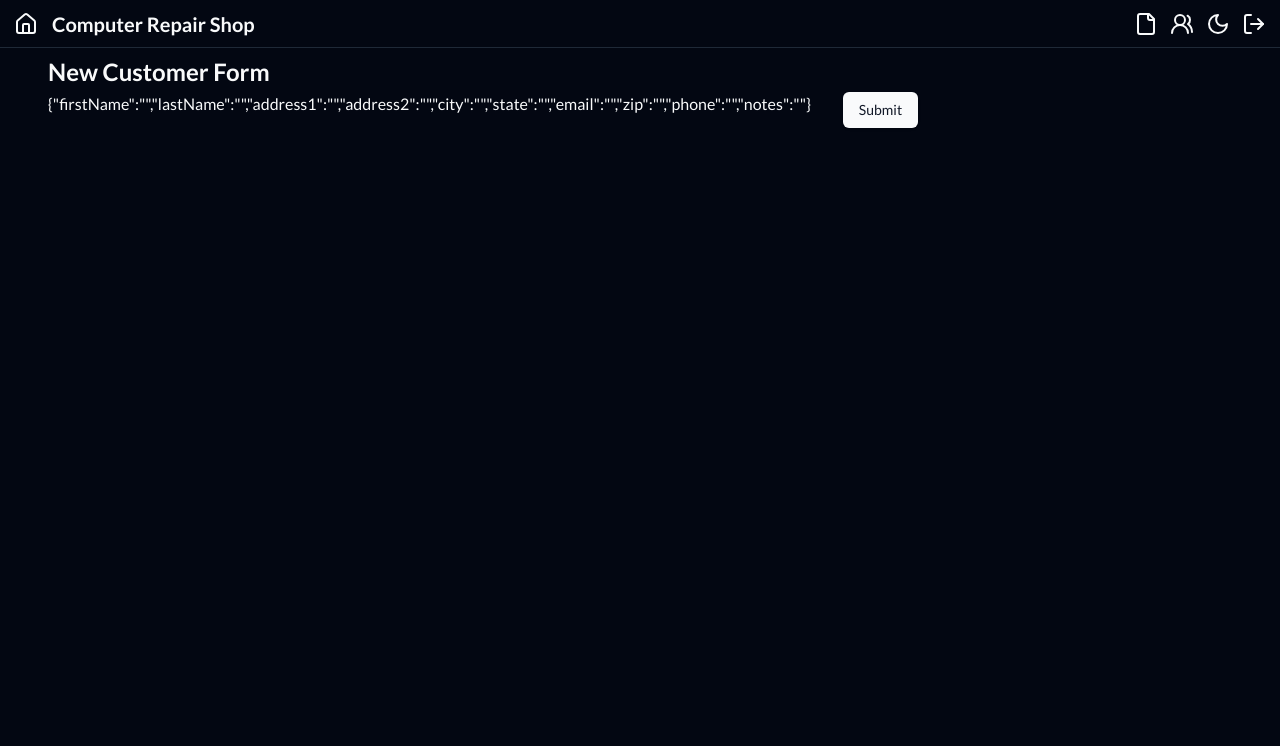
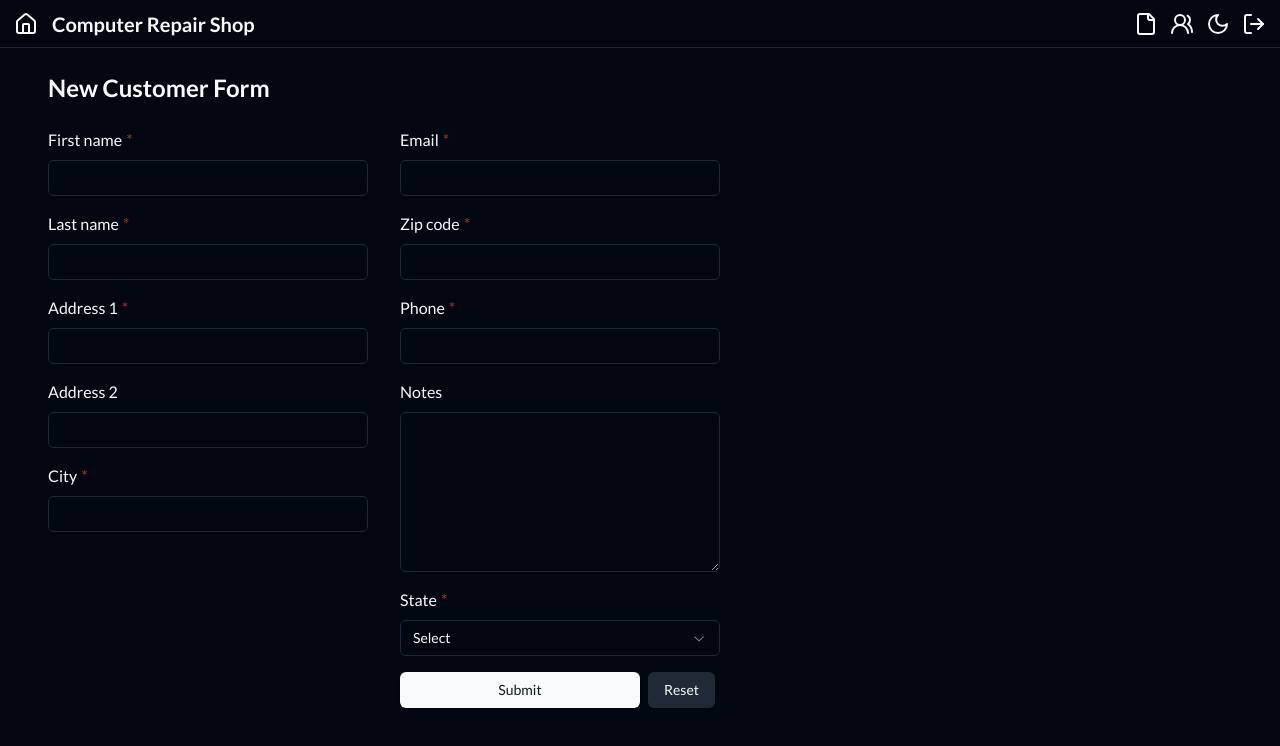
Before and after one commit to mena0018/Repair-Shop, a Next.js app: page /customers/form in a window 1280 px wide. Shown: the top 746 px of the page. Built offline with nearby package versions, Linux system fonts and the light colour scheme.

Commit message:
feat: ✨ implement customer and ticket form

```diff
--- a/src/features/customer/components/customer-form.tsx
+++ b/src/features/customer/components/customer-form.tsx
@@ -1,7 +1,11 @@
 'use client';
 
+import { InputWithLabel } from '@/components/rhf/input-with-label';
+import { SelectWithLabel } from '@/components/rhf/select-with-label';
+import { TextAreaWithLabel } from '@/components/rhf/textarea-with-label';
 import { Button } from '@/components/ui/button';
 import { Form } from '@/components/ui/form';
+import { states } from '@/features/customer/services/customer.data';
 import { CustomerFields, CustomerSchema } from '@/features/customer/types/customer.schema';
 import { zodResolver } from '@hookform/resolvers/zod';
 import { Customer } from '@prisma/client';
@@ -36,18 +40,37 @@ export const CustomerForm = ({ customer }: Props) => {
   };
 
   return (
-    <div className='flex flex-col gap-1 sm:px-8'>
-      <div>
-        <h2 className='font-bold text-2xl'>{customer?.id ? 'Edit' : 'New'} Customer Form</h2>
-      </div>
+    <div className='flex flex-col gap-6 mt-4 sm:px-8'>
+      <h2 className='font-bold text-2xl'>{customer?.id ? 'Edit' : 'New'} Customer Form</h2>
       <Form {...form}>
         <form
           onSubmit={form.handleSubmit(onSubmit)}
-          className='flex flex-col gap-4 sm:flex-row sm:gap-8'
+          className='flex flex-col gap-4 md:flex-row md:gap-8'
         >
-          <p>{JSON.stringify(form.getValues())}</p>
+          <div className='flex flex-col gap-4 w-full max-w-xs'>
+            <InputWithLabel<CustomerFields> required name='firstName' title='First name' />
+            <InputWithLabel<CustomerFields> required name='lastName' title='Last name' />
+            <InputWithLabel<CustomerFields> required name='address1' title='Address 1' />
+            <InputWithLabel<CustomerFields> name='address2' title='Address 2' />
+            <InputWithLabel<CustomerFields> required name='city' title='City' />
+          </div>
 
-          <Button type='submit'>Submit</Button>
+          <div className='flex flex-col gap-4 w-full max-w-xs'>
+            <InputWithLabel<CustomerFields> required name='email' title='Email' />
+            <InputWithLabel<CustomerFields> required name='zip' title='Zip code' />
+            <InputWithLabel<CustomerFields> required name='phone' title='Phone' />
+            <TextAreaWithLabel<CustomerFields> name='notes' title='Notes' className='h-40 ' />
+            <SelectWithLabel<CustomerFields> required name='state' title='State' data={states} />
+
+            <div className='flex gap-2 '>
+              <Button type='submit' title='Save' className='w-3/4'>
+                Submit
+              </Button>
+              <Button type='reset' variant='secondary' title='Reset' onClick={() => form.reset()}>
+                Reset
+              </Button>
+            </div>
+          </div>
         </form>
       </Form>
     </div>
--- /dev/null
+++ b/src/features/customer/components/customer-infos.tsx
@@ -0,0 +1,22 @@
+import { Customer } from '@prisma/client';
+
+export const CustomerInfos = ({ customer }: { customer: Customer }) => {
+  return (
+    <div className='mt-4 space-y-2'>
+      <h3 className='text-lg'>Customer Info</h3>
+      <hr className='w-4/5' />
+      <p>
+        {customer.firstName} {customer.lastName}
+      </p>
+      <p>{customer.address1}</p>
+      {customer.address2 ? <p>{customer.address2}</p> : null}
+      <p>
+        {customer.city}, {customer.state} {customer.zip}
+      </p>
+      <hr className='w-4/5' />
+      <p>{customer.phone}</p>
+      <p>{customer.email}</p>
+      <p>{customer.notes}</p>
+    </div>
+  );
+};
--- /dev/null
+++ b/src/features/customer/services/customer.data.ts
@@ -0,0 +1,20 @@
+export const states = [
+  { id: 'ARA', description: 'Auvergne-Rhône-Alpes' },
+  { id: 'BFC', description: 'Bourgogne-Franche-Comté' },
+  { id: 'BRE', description: 'Bretagne' },
+  { id: 'CVL', description: 'Centre-Val de Loire' },
+  { id: 'COR', description: 'Corse' },
+  { id: 'GES', description: 'Grand Est' },
+  { id: 'HDF', description: 'Hauts-de-France' },
+  { id: 'IDF', description: 'Île-de-France' },
+  { id: 'NOR', description: 'Normandie' },
+  { id: 'NAQ', description: 'Nouvelle-Aquitaine' },
+  { id: 'OCC', description: 'Occitanie' },
+  { id: 'PAC', description: "Provence-Alpes-Côte d'Azur" },
+  { id: 'PDL', description: 'Pays de la Loire' },
+  { id: 'GUA', description: 'Guadeloupe' },
+  { id: 'MTQ', description: 'Martinique' },
+  { id: 'GUF', description: 'Guyane' },
+  { id: 'REU', description: 'La Réunion' },
+  { id: 'MAY', description: 'Mayotte' },
+];
--- a/src/features/customer/types/customer.schema.ts
+++ b/src/features/customer/types/customer.schema.ts
@@ -6,15 +6,10 @@ export const CustomerSchema = z.object({
   address1: z.string().min(1, 'Address is required'),
   address2: z.string().optional(),
   city: z.string().min(1, 'City is required'),
-  state: z.string().length(2, 'State must be exactly 2 characters'),
+  state: z.string().length(3, 'State must be exactly 3 characters'),
   email: z.string().email('Invalid email address'),
-  zip: z
-    .string()
-    .regex(
-      /^\d{5}(-\d{4})?$/,
-      'Invalid Zip code. Use 5 digits or 5 digits followed by a hyphen and 4 digits',
-    ),
-  phone: z.string().regex(/^\d{3}-\d{3}-\d{4}$/, 'Invalid phone number format. Use XXX-XXX-XXXX'),
+  zip: z.string().regex(/^\d{5}$/, 'Invalid Zip code. Use 5 digits'),
+  phone: z.string().regex(/^\d{10}$/, 'Invalid phone number. Use 10 digits'),
   notes: z.string().optional(),
 });
 
--- a/src/features/ticket/components/ticket-form.tsx
+++ b/src/features/ticket/components/ticket-form.tsx
@@ -1,7 +1,11 @@
 'use client';
 
+import { InputWithLabel } from '@/components/rhf/input-with-label';
+import { SwitchWithLabel } from '@/components/rhf/switch-with-label';
+import { TextAreaWithLabel } from '@/components/rhf/textarea-with-label';
 import { Button } from '@/components/ui/button';
 import { Form } from '@/components/ui/form';
+import { CustomerInfos } from '@/features/customer/components/customer-infos';
 import { TicketFields, TicketSchema } from '@/features/ticket/types/ticket.schema';
 import { zodResolver } from '@hookform/resolvers/zod';
 import { Customer, Ticket } from '@prisma/client';
@@ -33,20 +37,38 @@ export const TicketForm = ({ customer, ticket }: Props) => {
   };
 
   return (
-    <div className='flex flex-col gap-1 sm:px-8'>
-      <div>
-        <h2 className='font-bold text-2xl'>
-          {ticket?.id ? `Edit Ticket #${ticket.id} Form` : 'New Ticket Form'}
-        </h2>
-      </div>
+    <div className='flex flex-col gap-6 mt-4 sm:px-8'>
+      <h2 className='font-bold text-2xl'>
+        {ticket?.id ? `Edit Ticket #${ticket.id} Form` : 'New Ticket Form'}
+      </h2>
       <Form {...form}>
         <form
           onSubmit={form.handleSubmit(onSubmit)}
-          className='flex flex-col gap-4 sm:flex-row sm:gap-8'
+          className='flex flex-col gap-4 md:flex-row md:gap-8'
         >
-          <p>{JSON.stringify(form.getValues())}</p>
+          <div className='flex flex-col gap-4 w-full max-w-xs'>
+            <InputWithLabel<TicketFields> required name='title' title='Title' />
+            <InputWithLabel<TicketFields> disabled name='tech' title='Tech' />
+            <SwitchWithLabel<TicketFields> name='completed' title='Completed' />
+            <CustomerInfos customer={customer} />
+          </div>
 
-          <Button type='submit'>Submit</Button>
+          <div className='flex flex-col gap-4 w-full max-w-xs'>
+            <TextAreaWithLabel<TicketFields>
+              required
+              name='description'
+              title='Description'
+              className='h-80'
+            />
+            <div className='flex gap-2'>
+              <Button type='submit' title='Save' className='w-3/4'>
+                Submit
+              </Button>
+              <Button type='reset' variant='secondary' title='Reset' onClick={() => form.reset()}>
+                Reset
+              </Button>
+            </div>
+          </div>
         </form>
       </Form>
     </div>
--- a/src/styles/globals.css
+++ b/src/styles/globals.css
@@ -46,7 +46,7 @@
     --muted-foreground: 217.9 10.6% 64.9%;
     --accent: 215 27.9% 16.9%;
     --accent-foreground: 210 20% 98%;
-    --destructive: 0 62.8% 30.6%;
+    --destructive: 0 62.8% 45%;
     --destructive-foreground: 210 20% 98%;
     --border: 215 27.9% 16.9%;
     --input: 215 27.9% 16.9%;
```
